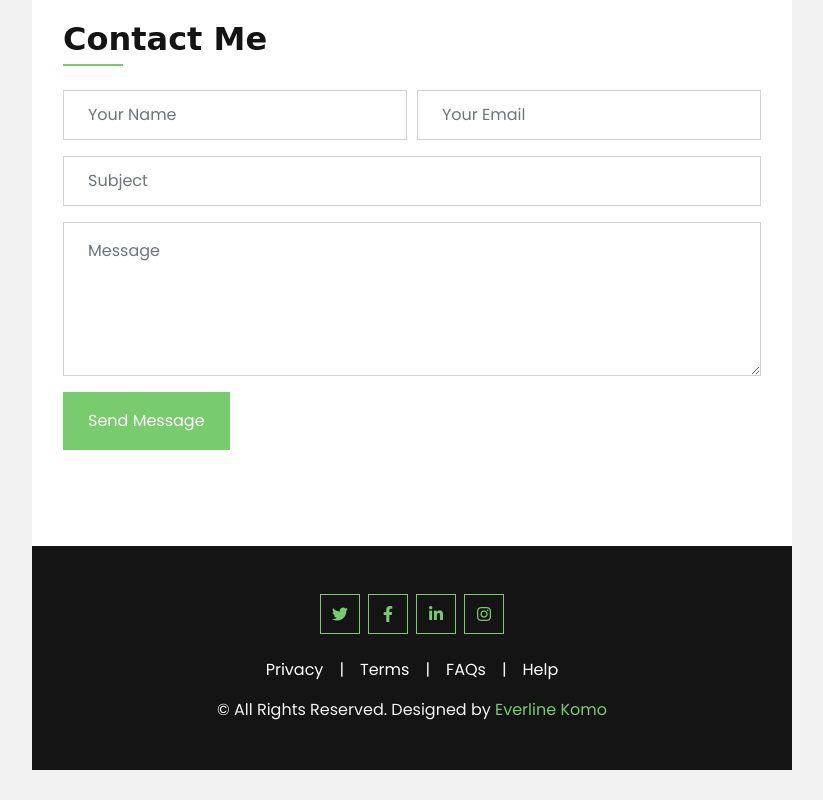
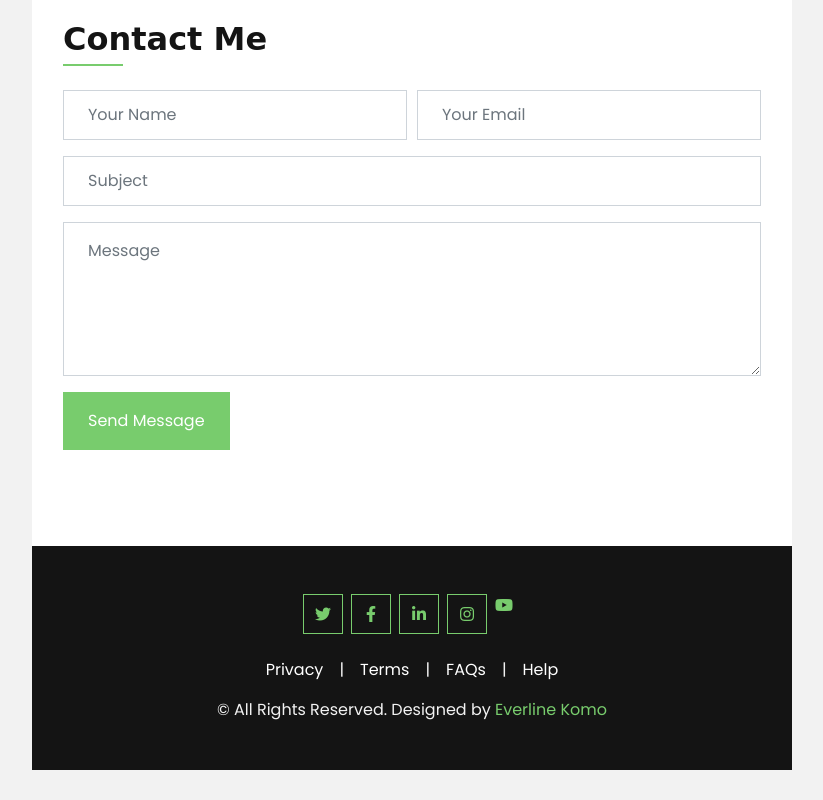
Before and after one commit to Everline-Komo/Everline-Komo.github.io, a plain HTML site: page index.html in a window 1280 px wide. Shown: the part 3219-4019 px from the top of the page, without its empty margins (418-1241 px from the left). Drawn offline with nearby package versions, Linux system fonts and the light colour scheme; a web font is replaced by a local one.

Commit message:
updated yt

```diff
--- a/index.html
+++ b/index.html
@@ -389,6 +389,7 @@
                             <a class="btn btn-outline-primary btn-square mr-2" href="https://www.facebook.com/lynewa.ambrose"><i class="fab fa-facebook-f"></i></a>
                             <a class="btn btn-outline-primary btn-square mr-2" href="https://www.linkedin.com/in/everline-komo-01127a130/"><i class="fab fa-linkedin-in"></i></a>
                             <a class="btn btn-outline-primary btn-square" href="https://www.instagram.com/ivah_nthenya/"><i class="fab fa-instagram"></i></a>
+                            <a class="mx-2" href="https://www.youtube.com/channel/UCuDoEGtWw_hwJ48p1Cbyvng"><i class="fab fa-youtube"></i></a>
                         </div>
                         <div class="d-flex justify-content-center mb-3">
                             <a class="text-white" href="#">Privacy</a>
```
